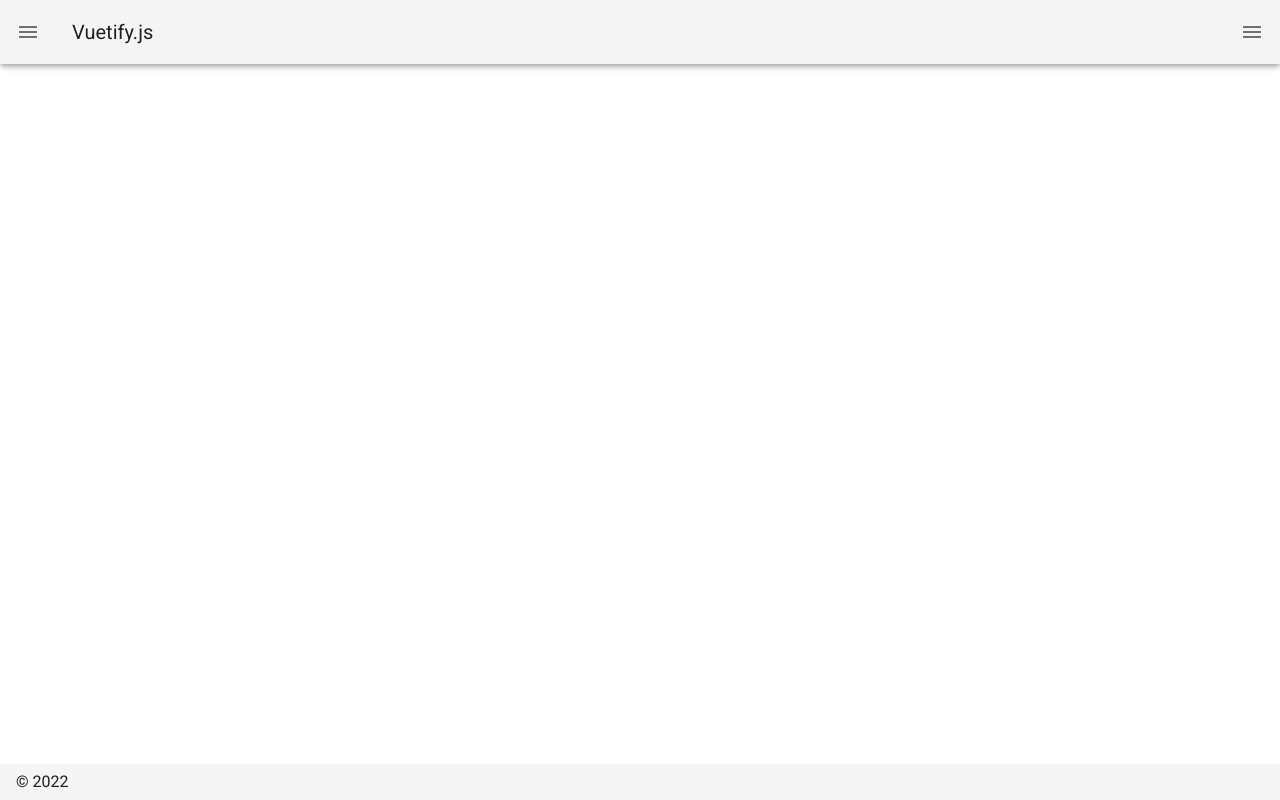
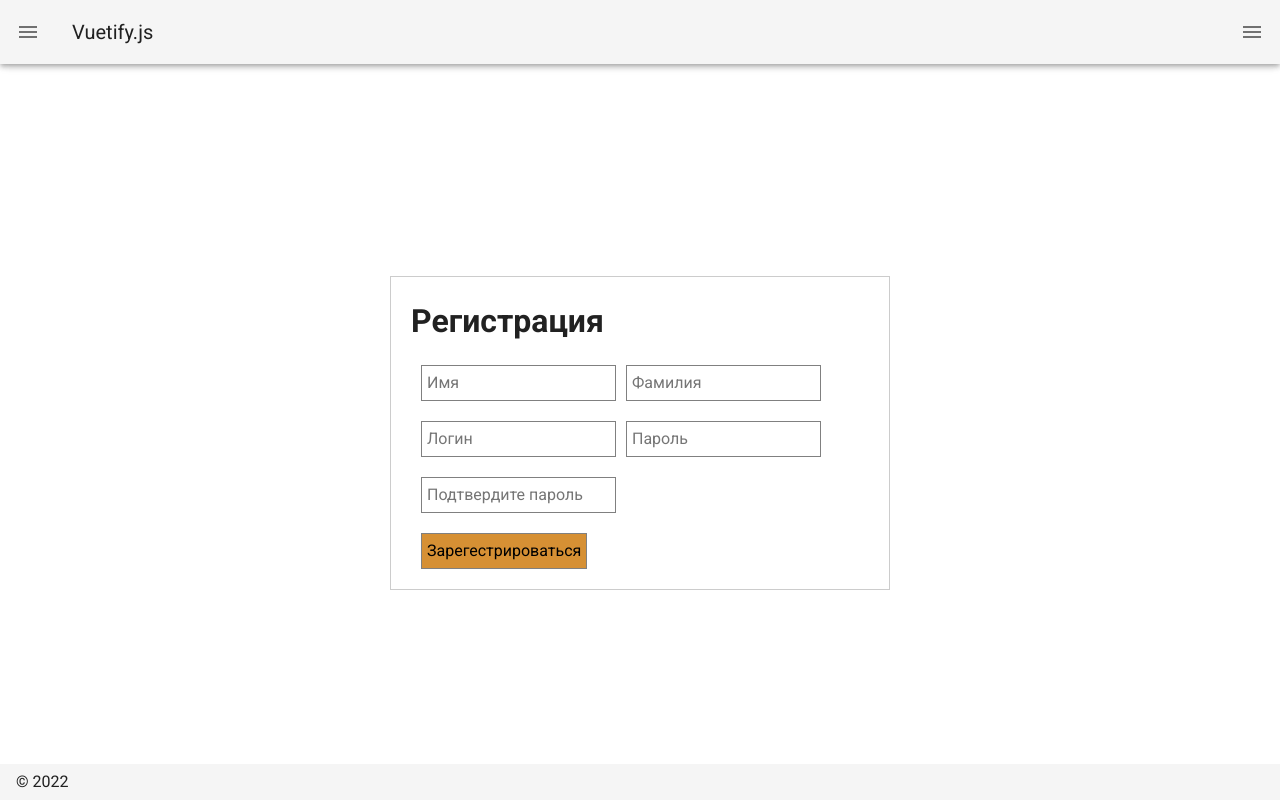
Before and after one commit to karnurmax/hms_front, a Nuxt app: page /signup in a window 1280 px wide. Before the commit this address had no page. Built offline with nearby package versions, Linux system fonts and the light colour scheme.

Commit message:
added sign in and sign up pages, but with minimum BLL

```diff
--- /dev/null
+++ b/pages/auth.vue
@@ -0,0 +1,74 @@
+<template>
+<div id="auth">
+    <div id="login">
+        <h1>Войти</h1>
+        <input v-model="input.username" type="text" name="username" placeholder="Логин" class="login"/>
+        <input v-model="input.password" type="password" name="password" placeholder="Пароль" class="password"/>
+        <NuxtLink class="signin" nuxt to="/" > Войти </NuxtLink>
+    </div>
+    <NuxtLink class="registration" nuxt to="/signup" > Регистрация </NuxtLink>
+</div>
+</template>
+
+<script>
+    export default {
+        name: 'AuthPage',
+        data() {
+            return {
+                input: {
+                    username: "",
+                    password: ""
+                }
+            }
+        },
+        methods: {
+            login() {
+                alert('Welcome')
+            }
+        }
+
+    }
+</script>
+
+<style scoped>
+    h1 {
+      margin-bottom: 10px;
+    }
+    #auth {
+      width: 530px;
+      border: 1px solid #CCCCCC;
+      background-color: #FFFFFF;
+      margin: auto;
+      margin-top: 200px;
+      padding: 20px;
+    }
+    .login {
+      padding: 5px;
+      outline: none;
+      border: 1px solid grey;
+    }
+    .password {
+    padding: 5px;
+    outline: none;
+    border: 1px solid grey;
+    }
+    .signin {
+    padding: 5px;
+    outline: none;
+    border: 1px solid grey;
+    background-color: #d69034;
+    display: inline-block;
+    text-decoration: none;
+    color: black;
+    }
+    .registration {
+    margin-top: 10px;
+    padding: 5px;
+    outline: none;
+    border: 1px solid grey;
+    background-color: #d69034;
+    display: inline-block;
+    text-decoration: none;
+    color: black;
+    }
+</style>
--- a/pages/index.vue
+++ b/pages/index.vue
@@ -73,7 +73,7 @@
         </v-card-text>
         <v-card-actions>
           <v-spacer />
-          <v-btn color="primary" nuxt to="/inspire"> Continue </v-btn>
+          <v-btn color="primary" nuxt to="/auth"> Войти </v-btn>
         </v-card-actions>
       </v-card>
     </v-col>
--- /dev/null
+++ b/pages/signup.vue
@@ -0,0 +1,107 @@
+<template>
+  <div id="registration">
+    <h1>Регистрация</h1>
+      <input
+        v-model="input.name"
+        type="text"
+        placeholder="Имя"
+        class="name"
+      />
+      <input
+        v-model="input.surname"
+        type="text"
+        placeholder="Фамилия"
+        class="lastname"
+      />
+      <input
+        v-model="input.login"
+        type="text"
+        placeholder="Логин"
+        class="login"
+      />
+      <input
+        v-model="input.password"
+        type="password"
+        placeholder="Пароль"
+        class="password"
+      />
+      <input
+        v-model="input.confirmPassword"
+        type="password"
+        placeholder="Подтвердите пароль"
+        class="password"
+      />
+      <div>
+          <button type="button" class="registration" @click="registration()">Зарегестрироваться</button>
+      </div>
+    </div>
+</template>
+
+<script>
+export default {
+  name: 'RegistrationPage',
+  data() {
+    return {
+      input: {
+        name: '',
+        surname: '',
+        password: '',
+        confirmPassword: ''
+      },
+    }
+  },
+  methods: {
+    registration() {
+      alert('Вы прошли регистрацию')
+    }
+  },
+}
+</script>
+
+<style scoped>
+    h1 {
+      margin-bottom: 10px;
+    }
+    #registration {
+      width: 500px;
+      border: 1px solid #CCCCCC;
+      background-color: #FFFFFF;
+      margin: auto;
+      margin-top: 200px;
+      padding: 20px;
+    }
+    .name {
+      padding: 5px;
+      outline: none;
+      border: 1px solid grey;
+      margin: 10px;
+    }
+    .lastname {
+    padding: 5px;
+    outline: none;
+    border: 1px solid grey;
+    }
+    .login {
+    padding: 5px;
+    outline: none;
+    border: 1px solid grey;
+    margin-left: 10px;
+    }
+    .password {
+    padding: 5px;
+    outline: none;
+    border: 1px solid grey;
+    margin: 10px;
+    }
+    .registration {
+    margin-top: 10px;
+    margin-left: 10px;
+    padding: 5px;
+    outline: none;
+    border: 1px solid grey;
+    background-color: #d69034;
+    display: inline-block;
+    text-decoration: none;
+    color: black;
+    }
+</style>
```
